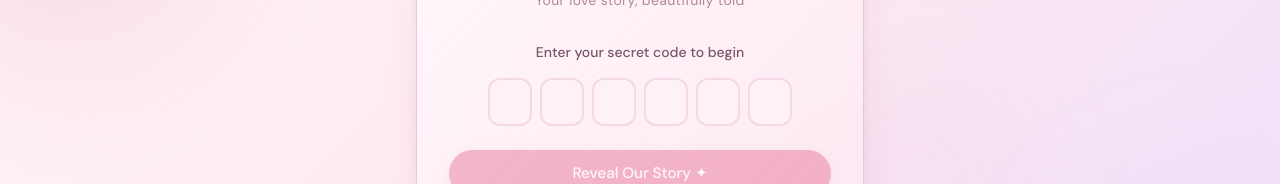
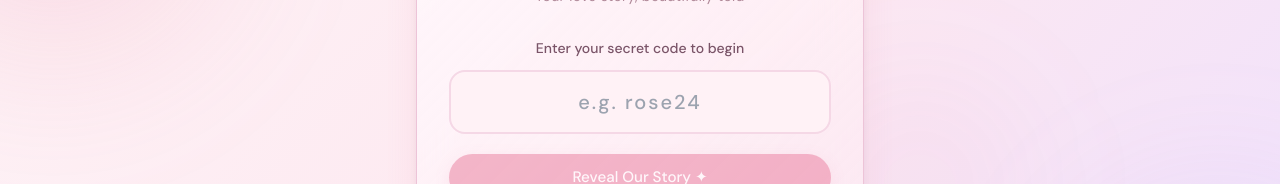
Before and after one commit to nitish12rm/luminary, a Next.js app: page / in a window 1280 px wide. Shown: the part 282-466 px from the top of the page. Built offline with nearby package versions, Linux system fonts and the light colour scheme; a web font is replaced by a local one.

Commit message:
fixed bug: access code page

```diff
--- a/dummy-data.json
+++ b/dummy-data.json
@@ -1,7 +1,7 @@
 {
   "couple": {
     "_id": "664a1b2c3d4e5f6a7b8c9d0e",
-    "accessCode": "sofia-and-aryan",
+    "accessCode": "rose24",
     "partner1Name": "Sofia",
     "partner2Name": "Aryan",
     "startDate": "2022-11-14T00:00:00.000Z",
--- a/src/components/entry/EntryScreen.tsx
+++ b/src/components/entry/EntryScreen.tsx
@@ -1,6 +1,6 @@
 "use client";
 
-import { useState, useRef } from "react";
+import { useState } from "react";
 import { useRouter } from "next/navigation";
 import { motion } from "framer-motion";
 import toast from "react-hot-toast";
@@ -8,64 +8,25 @@ import Link from "next/link";
 import ParallaxBlob from "@/components/shared/ParallaxBlob";
 
 export default function EntryScreen() {
-  const [code, setCode] = useState(["", "", "", "", "", ""]);
+  const [code, setCode] = useState("");
   const [loading, setLoading] = useState(false);
   const [shake, setShake] = useState(false);
-  const inputRefs = useRef<(HTMLInputElement | null)[]>([]);
   const router = useRouter();
 
-  const handleInput = (i: number, val: string) => {
-    const char = val.slice(-1).toLowerCase();
-    if (!/[a-z0-9]/.test(char) && char !== "") return;
-
-    const next = [...code];
-    next[i] = char;
-    setCode(next);
-
-    if (char && i < 5) {
-      inputRefs.current[i + 1]?.focus();
-    }
-
-    if (next.every((c) => c !== "") && next.join("").length === 6) {
-      submitCode(next.join(""));
-    }
-  };
-
-  const handleKeyDown = (i: number, e: React.KeyboardEvent) => {
-    if (e.key === "Backspace" && !code[i] && i > 0) {
-      inputRefs.current[i - 1]?.focus();
-    }
-    if (e.key === "Enter") {
-      const full = code.join("");
-      if (full.length === 6) submitCode(full);
-    }
-  };
-
-  const handlePaste = (e: React.ClipboardEvent) => {
-    e.preventDefault();
-    const pasted = e.clipboardData.getData("text").toLowerCase().replace(/[^a-z0-9]/g, "").slice(0, 6);
-    if (!pasted) return;
-    const next = [...code];
-    for (let i = 0; i < 6; i++) next[i] = pasted[i] || "";
-    setCode(next);
-    inputRefs.current[Math.min(pasted.length, 5)]?.focus();
-    if (pasted.length === 6) submitCode(pasted);
-  };
-
   async function submitCode(fullCode: string) {
+    if (!fullCode.trim()) return;
     setLoading(true);
     try {
       const res = await fetch("/api/auth", {
         method: "POST",
         headers: { "Content-Type": "application/json" },
-        body: JSON.stringify({ code: fullCode }),
+        body: JSON.stringify({ code: fullCode.trim() }),
       });
       const data = await res.json();
 
       if (!res.ok || !data.valid) {
         setShake(true);
-        setCode(["", "", "", "", "", ""]);
-        inputRefs.current[0]?.focus();
+        setCode("");
         setTimeout(() => setShake(false), 600);
         toast.error("That code doesn't match any story. Try again?");
         return;
@@ -95,24 +56,23 @@ export default function EntryScreen() {
       className="relative min-h-screen flex flex-col items-center justify-center overflow-hidden"
       style={{ background: "var(--hero-gradient)" }}
     >
-      {/* Ambient blobs */}
       <ParallaxBlob size={500} top="-10%" left="-15%" color="accent" delay={0} />
       <ParallaxBlob size={400} bottom="-5%" right="-10%" color="secondary" delay={2} />
       <ParallaxBlob size={300} top="40%" left="60%" color="muted" delay={4} />
 
-      {/* Floating hearts bg */}
+      {/* Floating hearts */}
       <div className="fixed inset-0 pointer-events-none z-0 overflow-hidden">
         {Array.from({ length: 12 }).map((_, i) => (
           <div
             key={i}
-            className="absolute text-2xl select-none"
+            className="absolute select-none"
             style={{
-              left: `${(i * 8.3) + 2}%`,
+              left: `${i * 8.3 + 2}%`,
               bottom: "-30px",
               opacity: 0.25,
               fontSize: `${10 + (i % 3) * 6}px`,
               color: "var(--particle-a)",
-              animation: `floatUp ${14 + i * 1.5}s ${i * 1.2}s ease-in-out infinite, sway ${4 + i % 3}s ${i * 0.5}s ease-in-out infinite alternate`,
+              animation: `floatUp ${14 + i * 1.5}s ${i * 1.2}s ease-in-out infinite, sway ${4 + (i % 3)}s ${i * 0.5}s ease-in-out infinite alternate`,
             }}
           >
             {i % 3 === 0 ? "♥" : i % 3 === 1 ? "✦" : "·"}
@@ -120,14 +80,13 @@ export default function EntryScreen() {
         ))}
       </div>
 
-      {/* Main card */}
+      {/* Card */}
       <motion.div
         initial={{ opacity: 0, y: 40 }}
         animate={{ opacity: 1, y: 0 }}
         transition={{ duration: 0.8, ease: [0.25, 0.46, 0.45, 0.94] }}
         className="glass-card-strong relative z-10 w-full max-w-md mx-4 p-8 text-center"
       >
-        {/* Icon */}
         <motion.div
           animate={{ scale: [1, 1.15, 1] }}
           transition={{ duration: 2, repeat: Infinity, ease: "easeInOut" }}
@@ -137,58 +96,46 @@ export default function EntryScreen() {
           ♥
         </motion.div>
 
-        <h1
-          className="font-display text-4xl font-light mb-2"
-          style={{ color: "var(--text-primary)" }}
-        >
+        <h1 className="font-display text-4xl font-light mb-2" style={{ color: "var(--text-primary)" }}>
           Luminary
         </h1>
-        <p
-          className="text-sm mb-8 tracking-wide"
-          style={{ color: "var(--text-muted)" }}
-        >
+        <p className="text-sm mb-8 tracking-wide" style={{ color: "var(--text-muted)" }}>
           Your love story, beautifully told
         </p>
 
-        <p
-          className="text-sm mb-4 font-medium"
-          style={{ color: "var(--text-secondary)" }}
-        >
+        <p className="text-sm mb-3 font-medium" style={{ color: "var(--text-secondary)" }}>
           Enter your secret code to begin
         </p>
 
-        {/* Code inputs */}
+        {/* Single code input */}
         <motion.div
           animate={shake ? { x: [-8, 8, -8, 8, 0] } : {}}
           transition={{ duration: 0.4 }}
-          className="flex gap-2 justify-center mb-6"
-          onPaste={handlePaste}
+          className="mb-5"
         >
-          {code.map((c, i) => (
           <input
-              key={i}
-              ref={(el) => { inputRefs.current[i] = el; }}
             type="text"
-              inputMode="text"
-              maxLength={1}
-              value={c}
-              onChange={(e) => handleInput(i, e.target.value)}
-              onKeyDown={(e) => handleKeyDown(i, e)}
-              className="w-11 h-12 text-center text-lg font-medium rounded-xl transition-all duration-200 outline-none"
+            value={code}
+            onChange={(e) => setCode(e.target.value.toLowerCase())}
+            onKeyDown={(e) => e.key === "Enter" && submitCode(code)}
+            placeholder="e.g. rose24"
+            maxLength={30}
+            autoComplete="off"
+            spellCheck={false}
+            className="w-full text-center text-xl font-medium tracking-widest rounded-2xl py-4 px-6 outline-none transition-all duration-200"
             style={{
               background: "var(--bg-secondary)",
-                border: `2px solid ${c ? "var(--accent-1)" : "var(--border-subtle)"}`,
+              border: `2px solid ${code ? "var(--accent-1)" : "var(--border-subtle)"}`,
               color: "var(--text-primary)",
-                boxShadow: c ? "0 0 0 3px var(--accent-muted)" : "none",
+              boxShadow: code ? "0 0 0 3px var(--accent-muted)" : "none",
               fontFamily: "var(--font-ui)",
             }}
           />
-          ))}
         </motion.div>
 
         <button
-          onClick={() => submitCode(code.join(""))}
-          disabled={code.join("").length < 6 || loading}
+          onClick={() => submitCode(code)}
+          disabled={code.trim().length < 3 || loading}
           className="btn-accent w-full mb-4 disabled:opacity-50 disabled:cursor-not-allowed"
         >
           {loading ? (
@@ -205,17 +152,12 @@ export default function EntryScreen() {
           <p className="text-xs mb-2" style={{ color: "var(--text-muted)" }}>
             Want to create your own love story?
           </p>
-          <Link
-            href="/setup"
-            className="text-sm font-medium transition-colors"
-            style={{ color: "var(--accent-1)" }}
-          >
+          <Link href="/setup" className="text-sm font-medium" style={{ color: "var(--accent-1)" }}>
             Start your journey →
           </Link>
         </div>
       </motion.div>
 
-      {/* Bottom tagline */}
       <motion.p
         initial={{ opacity: 0 }}
         animate={{ opacity: 1 }}
--- a/src/lib/gemini.ts
+++ b/src/lib/gemini.ts
@@ -20,8 +20,9 @@ export async function enhanceMoment(params: {
   date: string;
 }): Promise<string> {
   const ai = getGenAI();
+  const modelName = process.env.GEMINI_MODEL || "gemini-1.5-flash";
   const model = ai.getGenerativeModel({
-    model: "gemini-1.5-flash",
+    model: modelName,
     generationConfig: {
       temperature: 0.85,
       topP: 0.9,
```
Lines whose indentation alone changed are shown as unchanged.
